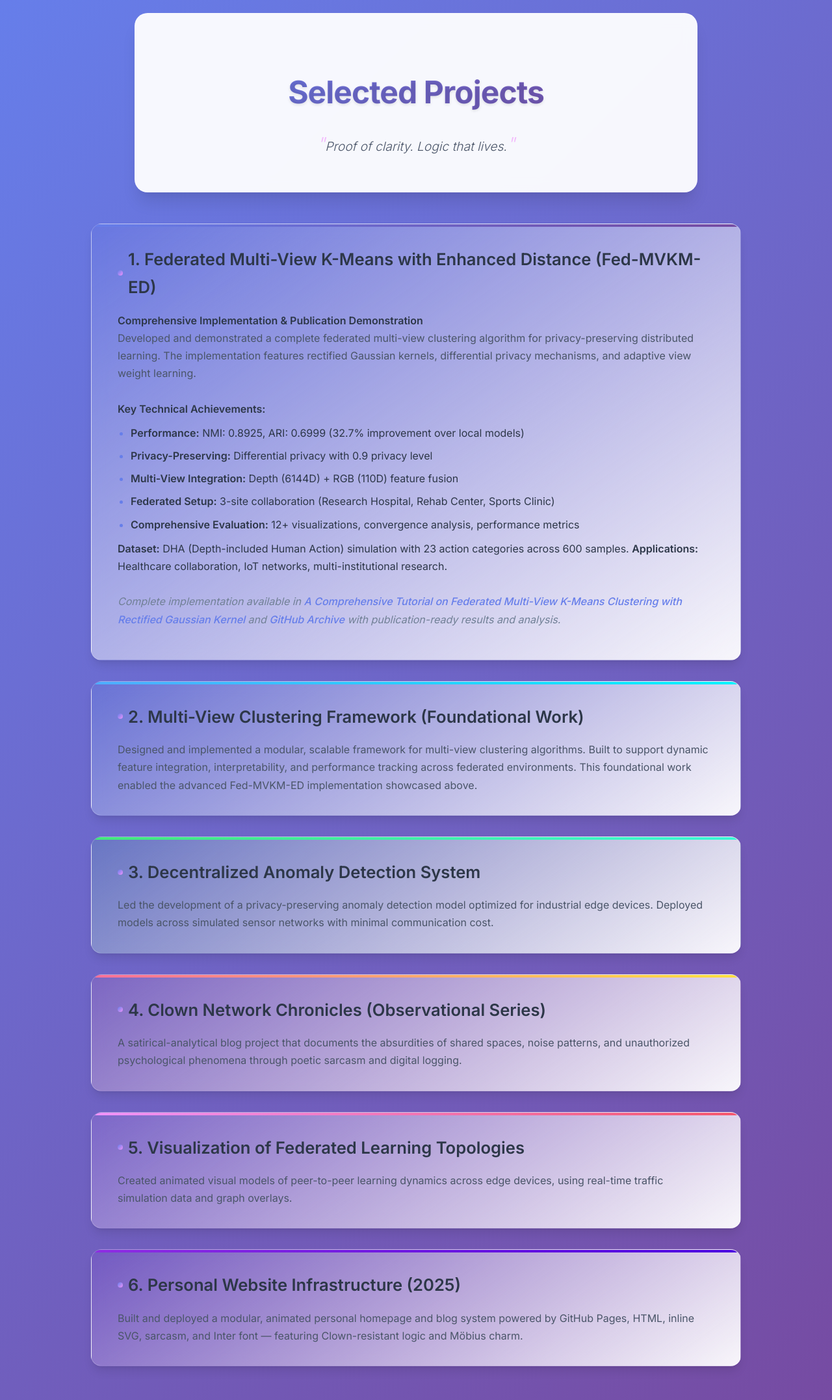
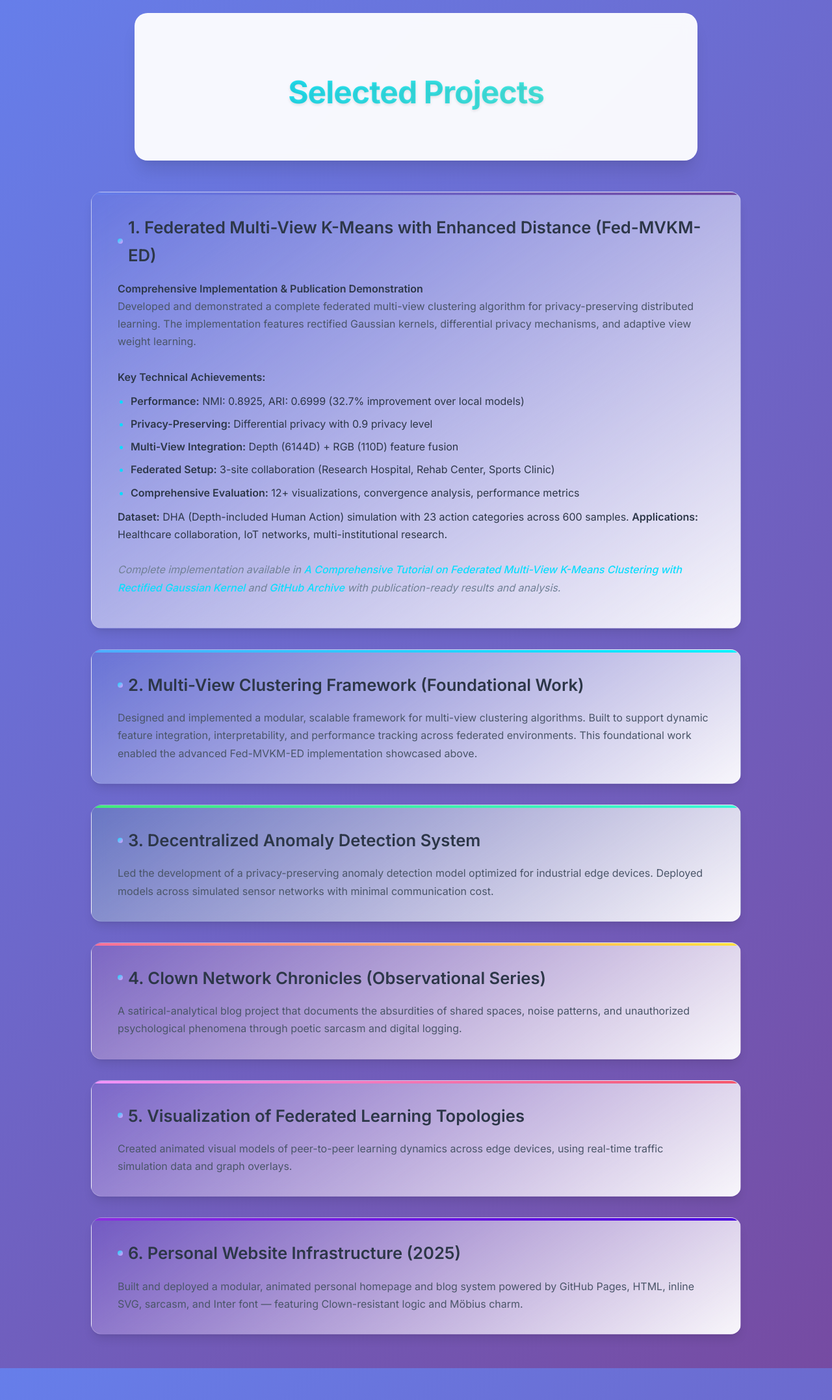
Before and after one commit to Kristina01-hash/Kristina01-hash.github.io, a Jekyll site: the page projects.html, which Jekyll copies as it is, in a window 1280 px wide. Shown: the whole page at 65% size. Built offline with Jekyll 4.4.1, drawn with Linux system fonts in a browser that asks for light colours.

Commit message:
Update projects.html

```diff
--- a/projects.html
+++ b/projects.html
@@ -2,8 +2,8 @@
   @import url('https://fonts.googleapis.com/css2?family=Inter:wght@300;400;500;600;700&display=swap');
 
   :root {
-    --primary-color: #667eea;
-    --secondary-color: #764ba2;
+    --primary-color: #0bddfd;
+    --secondary-color: #5ff0d8;
     --accent-color: #f093fb;
     --success-color: #4facfe;
     --warning-color: #43e97b;
@@ -315,7 +315,6 @@
 
 <div class="page-header">
   <h1 class="page-title">Selected Projects</h1>
-  <p class="page-subtitle">Proof of clarity. Logic that lives.</p>
 </div>
 
 <div class="projects-container">
```
